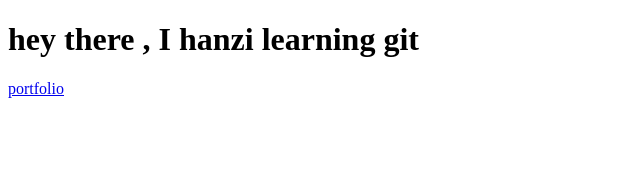
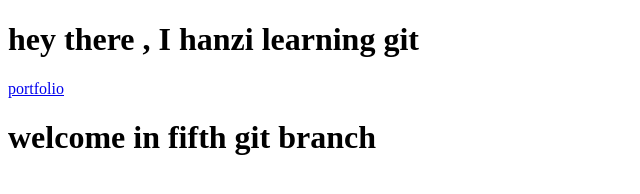
Before and after one commit to hanzilarasool/gitpractice, a plain HTML site: page index.html in a window 1280 px wide. Shown: the whole page, without its empty margins (0-640 px from the left). Drawn offline with Linux system fonts and the light colour scheme.

Commit message:
5th commit

```diff
--- a/index.html
+++ b/index.html
@@ -9,5 +9,6 @@
 <body>
     <h1>hey there , I hanzi learning git </h1>
     <a href="/portfolio.html">portfolio</a>
+    <h1>welcome in fifth git branch</h1>
 </body>
 </html>
```
